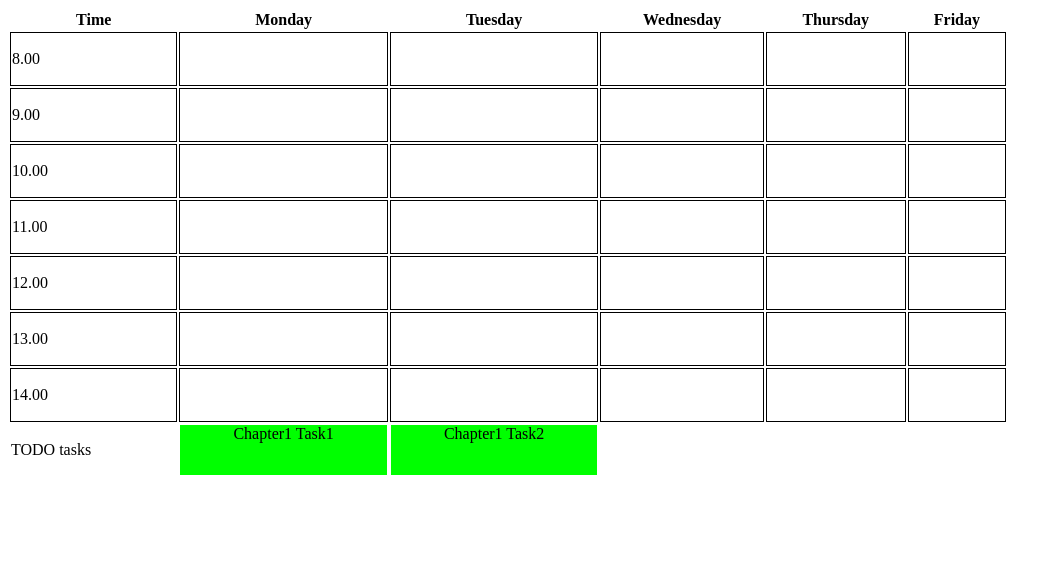
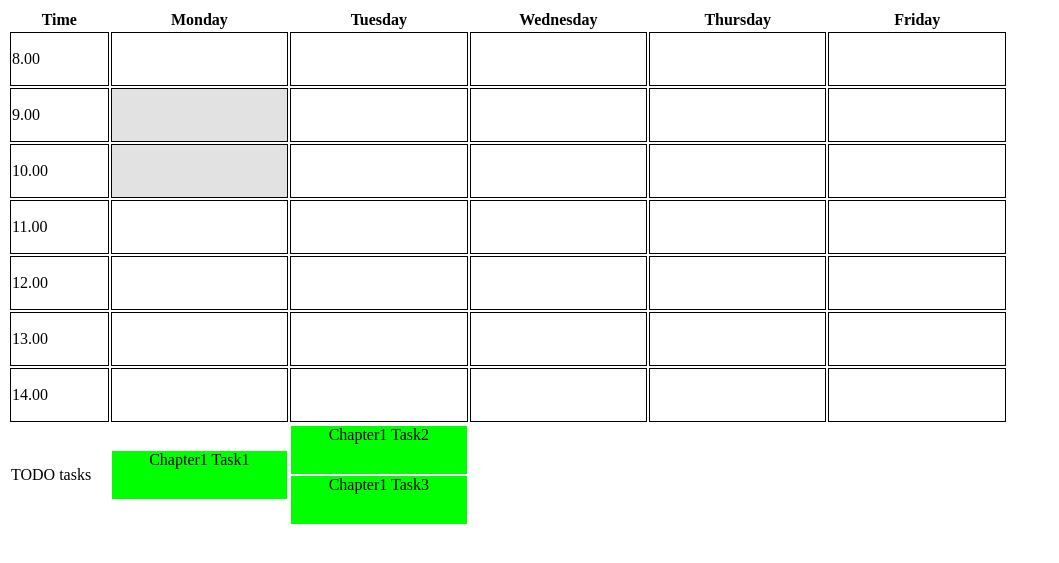
Before and after one commit to AthenaIak/plan4yourown, a PHP site: page / in a window 1280 px wide. Shown: the top 563 px of the page, without its empty margins (0-1059 px from the left). Run offline with PHP 8.4, Linux system fonts and the light colour scheme; some libraries are stand-ins or nearby versions.

Commit message:
grey anavailability and one task per cell

```diff
--- a/Plan4YourOwn/public_html/functionality.js
+++ b/Plan4YourOwn/public_html/functionality.js
@@ -8,4 +8,12 @@ $(function(){
                  connectWith:".tue.droppable",
                  placeholder: "ui-state-highlight"
         }).disableSelection();
+
+        $(".droppable").on("sortreceive", function(event, ui) {
+        var $cell = $(this);
+
+        if ($cell.children().length > 1) {
+            $(ui.sender).sortable('cancel');
+        }
+    });
 });
--- a/Plan4YourOwn/public_html/index.html
+++ b/Plan4YourOwn/public_html/index.html
@@ -1,12 +1,7 @@
 <!DOCTYPE html>
-<!--
-To change this license header, choose License Headers in Project Properties.
-To change this template file, choose Tools | Templates
-and open the template in the editor.
--->
 <html>
     <head>
-        <title>TODO supply a title</title>
+        <title>Plan 4 Your Own</title>
         <meta charset="UTF-8">
         <link rel="stylesheet" href="//code.jquery.com/ui/1.12.1/themes/base/jquery-ui.css">
         <link rel="stylesheet" type="text/css" href="theme.css">
@@ -17,8 +12,15 @@ and open the template in the editor.
     </head>
     <body>
         <table id="student_planner">
+
+            <col width="10%">
+            <col width="18%">
+            <col width="18%">
+            <col width="18%">
+            <col width="18%">
+            <col width="18%">
             <tr>
-                <th>Time</th>
+                <th id="time">Time</th>
                 <th id="mon">Monday</th>
                 <th id="tue">Tuesday</th>
                 <th id="wed">Wednesday</th>
@@ -27,75 +29,76 @@ and open the template in the editor.
             </tr>
             <tr>
                 <td id="time8">8.00</td>
-                <td id="mon8" class="mon droppable"></td>
-                <td id="tue8" class="tue droppable"></td>
-                <td id="wed8" class="wed droppable"></td>
-                <td id="thu8" class="thu droppable"></td>
-                <td id="fir8" class="fri droppable"></td>
+                <td id="mon8" class="mon timeslot droppable"></td>
+                <td id="tue8" class="tue timeslot droppable"></td>
+                <td id="wed8" class="wed timeslot droppable"></td>
+                <td id="thu8" class="thu timeslot droppable"></td>
+                <td id="fir8" class="fri timeslot droppable"></td>
             </tr>
             <tr>
                 <td id="time9">9.00</td>
-                <td id="mon9" class="mon droppable"></td>
-                <td id="tue9" class="tue droppable"></td>
-                <td id="wed9" class="wed droppable"></td>
-                <td id="thu9" class="thu droppable"></td>
-                <td id="fir9" class="fri droppable"></td>
+                <td id="mon9" class="mon timeslot"></td>
+                <td id="tue9" class="tue timeslot droppable"></td>
+                <td id="wed9" class="wed timeslot droppable"></td>
+                <td id="thu9" class="thu timeslot droppable"></td>
+                <td id="fir9" class="fri timeslot droppable"></td>
             </tr>
             <tr>
                 <td id="time10">10.00</td>
-                <td id="mon10" class="mon droppable"></td>
-                <td id="tue10" class="tue droppable"></td>
-                <td id="wed10" class="wed droppable"></td>
-                <td id="thu10" class="thu droppable"></td>
-                <td id="fir10" class="fri droppable"></td>
+                <td id="mon10" class="mon timeslot"></td>
+                <td id="tue10" class="tue timeslot droppable"></td>
+                <td id="wed10" class="wed timeslot droppable"></td>
+                <td id="thu10" class="thu timeslot droppable"></td>
+                <td id="fir10" class="fri timeslot droppable"></td>
             </tr>
             <tr>
                 <td id="time11">11.00</td>
-                <td id="mon11" class="mon droppable"></td>
-                <td id="tue11" class="tue droppable"></td>
-                <td id="wed11" class="wed droppable"></td>
-                <td id="thu11" class="thu droppable"></td>
-                <td id="fir11" class="fri droppable"></td>
+                <td id="mon11" class="mon timeslot droppable"></td>
+                <td id="tue11" class="tue timeslot droppable"></td>
+                <td id="wed11" class="wed timeslot droppable"></td>
+                <td id="thu11" class="thu timeslot droppable"></td>
+                <td id="fir11" class="fri timeslot droppable"></td>
             </tr>
             <tr>
                 <td id="time12">12.00</td>
-                <td id="mon12" class="mon droppable"></td>
-                <td id="tue12" class="tue droppable"></td>
-                <td id="wed12" class="wed droppable"></td>
-                <td id="thu12" class="thu droppable"></td>
-                <td id="fir12" class="fri droppable"></td>
+                <td id="mon12" class="mon timeslot droppable"></td>
+                <td id="tue12" class="tue timeslot droppable"></td>
+                <td id="wed12" class="wed timeslot droppable"></td>
+                <td id="thu12" class="thu timeslot droppable"></td>
+                <td id="fir12" class="fri timeslot droppable"></td>
             </tr>
             <tr>
                 <td id="time13">13.00</td>
-                <td id="mon13" class="mon droppable"></td>
-                <td id="tue13" class="tue droppable"></td>
-                <td id="wed13" class="wed droppable"></td>
-                <td id="thu13" class="thu droppable"></td>
-                <td id="fir13" class="fri droppable"></td>
+                <td id="mon13" class="mon timeslot droppable"></td>
+                <td id="tue13" class="tue timeslot droppable"></td>
+                <td id="wed13" class="wed timeslot droppable"></td>
+                <td id="thu13" class="thu timeslot droppable"></td>
+                <td id="fir13" class="fri timeslot droppable"></td>
             </tr>
             <tr>
                 <td id="time14">14.00</td>
-                <td id="mon14" class="mon droppable"></td>
-                <td id="tue14" class="tue droppable"></td>
-                <td id="wed14" class="wed droppable"></td>
-                <td id="thu14" class="thu droppable"></td>
-                <td id="fir14" class="fri droppable"></td>
+                <td id="mon14" class="mon timeslot droppable"></td>
+                <td id="tue14" class="tue timeslot droppable"></td>
+                <td id="wed14" class="wed timeslot droppable"></td>
+                <td id="thu14" class="thu timeslot droppable"></td>
+                <td id="fir14" class="fri timeslot droppable"></td>
             </tr>
             <tr class="noBorder">
-                <td id="day_tasks">TODO tasks</td>
-                <td id="mon_tasks" class="mon droppable">
+                <td>TODO tasks</td>
+                <td class="mon tasks droppable">
                     <div class="block_1h draggable" id="ch1-task1">Chapter1 Task1</div>
                 </td>
-                <td id="tue_tasks" class="tue droppable">
+                <td class="tue tasks droppable">
                     <div class="block_1h draggable" id="ch1-task2">Chapter1 Task2</div>
+                    <div class="block_1h draggable" id="ch1-task3">Chapter1 Task3</div>
                 </td>
-                <td id="wed_tasks" class="wed droppable">
+                <td class="wed tasks droppable">
 
                 </td>
-                <td id="thu_tasks" class="thu droppable">
+                <td class="thu tasks droppable">
 
                 </td>
-                <td id="fir_tasks" class="fri droppable">
+                <td class="fri tasks droppable">
 
                 </td>
             </tr>
--- a/Plan4YourOwn/public_html/theme.css
+++ b/Plan4YourOwn/public_html/theme.css
@@ -7,11 +7,12 @@ table{
     height: 50px;
     border: 1px solid #000000;
 }
+
 .draggable
 {
     width: 100%;
-    height: 100%;
-    margin: 0px;
+    height: 48px;
+    margin: 1px 0px 1px 0px;
     float: left;
     background-color: #00ff00;
     text-align: center;
@@ -23,8 +24,12 @@ table{
     border: red medium solid;
 }
 
+.timeslot {
+    background-color:#e2e2e2;
+}
+
 .droppable {
-
+    background-color:#ffffff;
 }
 
 .block_1h {
@@ -54,3 +59,7 @@ table{
 #student_planner tr.noBorder td {
   border: 0;
 }
+
+.tasks {
+
+}
```
